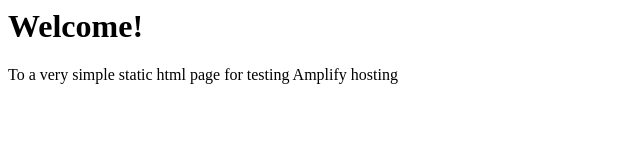
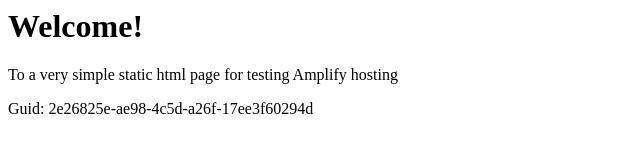
Before and after one commit to aws-aemilia-syd/Github-PR-Commit-Integration-Test-DoNotTouch-Gith-P5X5MO5I-v1-prod-ap-southeast-2, a website: page src/index.html in a window 1280 px wide. Shown: the whole page, without its empty margins (0-640 px from the left). Drawn offline with Linux system fonts and the light colour scheme.

Commit message:
commit from integ tests

```diff
--- a/src/index.html
+++ b/src/index.html
@@ -1,3 +1,5 @@
+
+
 <html lang="en">
 
 <head>
@@ -10,6 +12,6 @@
 <body>
     <h1>Welcome!</h1>
     <p>To a very simple static html page for testing Amplify hosting</p>
-</body>
+    <p>Guid: 2e26825e-ae98-4c5d-a26f-17ee3f60294d</p></body>
 
 </html>
```
